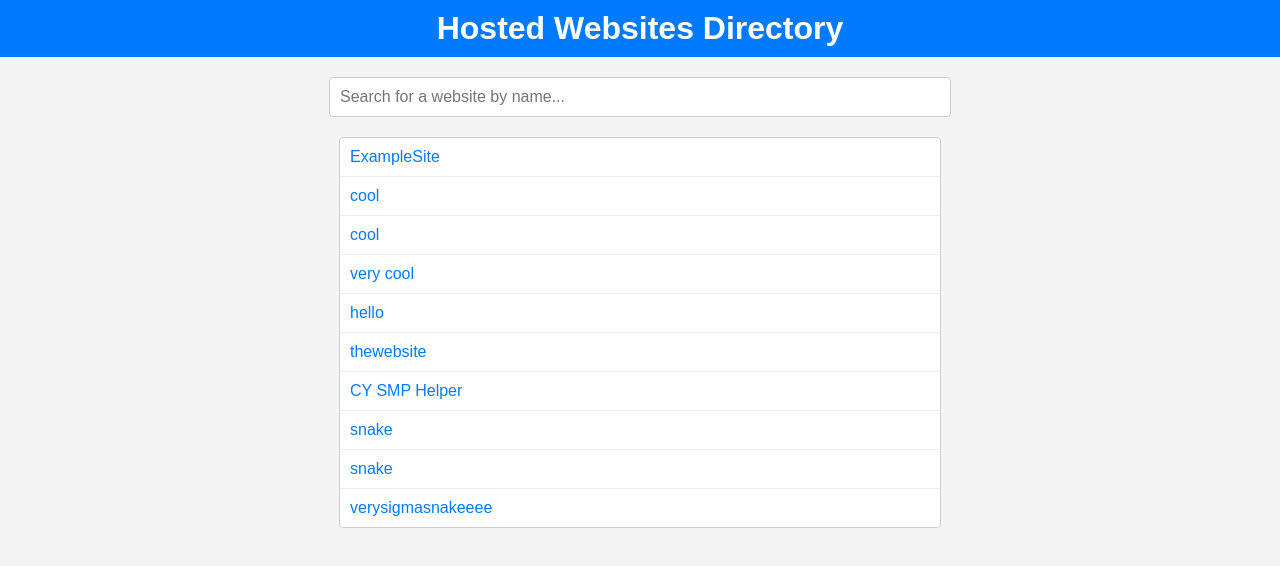
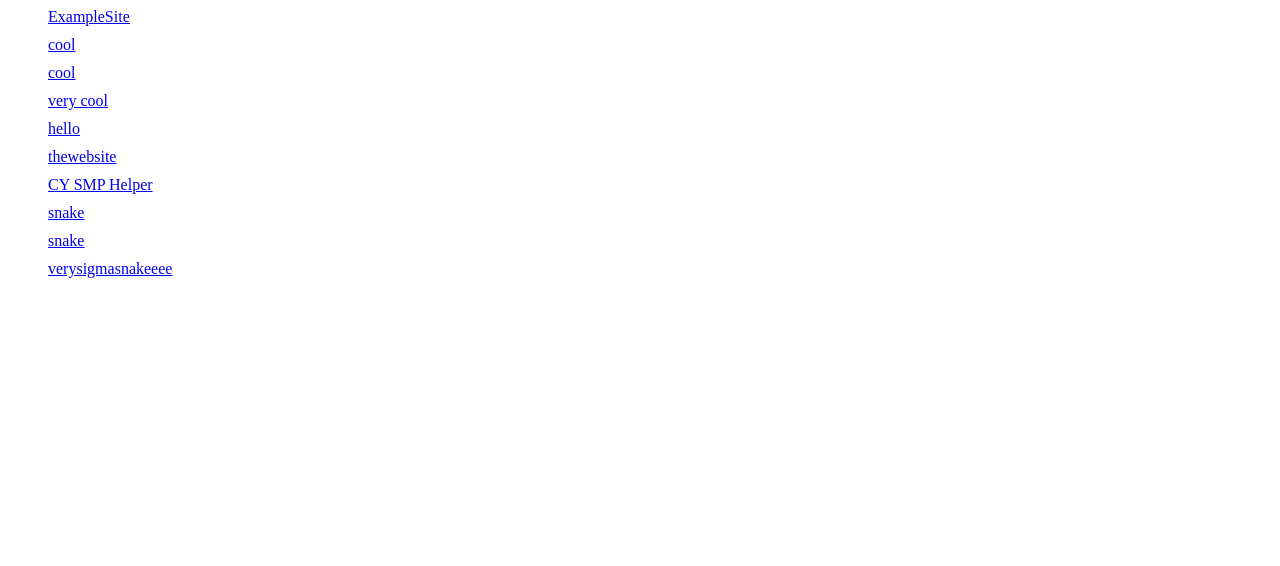
Before and after one commit to CYGear/free-hosting-helper, a plain HTML site: page index.html in a window 1280 px wide. Drawn offline with Linux system fonts and the light colour scheme.

Commit message:
Update index.html

```diff
--- a/index.html
+++ b/index.html
@@ -1,114 +1,34 @@
-<!DOCTYPE html>
-<html lang="en">
-<head>
-  <meta charset="UTF-8">
-  <meta name="viewport" content="width=device-width, initial-scale=1.0">
-  <title>Free Hosted Websites </title>
-  <style>
-    body {
-      font-family: Arial, sans-serif;
-      margin: 0;
-      padding: 0;
-      background-color: #f4f4f4;
-      color: #333;
-    }
-    header {
-      background-color: #007BFF;
-      color: white;
-      padding: 10px 20px;
-      text-align: center;
-    }
-    header h1 {
-      margin: 0;
-    }
-    #searchContainer {
-      margin: 20px auto;
-      text-align: center;
-    }
-    #searchBar {
-      width: 80%;
-      max-width: 600px;
-      padding: 10px;
-      font-size: 16px;
-      border: 1px solid #ccc;
-      border-radius: 4px;
-    }
-    #websitesList {
-      max-height: 500px;
-      overflow-y: scroll;
-      margin: 20px auto;
-      padding: 0;
-      list-style: none;
-      width: 80%;
-      max-width: 600px;
-      border: 1px solid #ccc;
-      border-radius: 4px;
-      background: white;
-    }
-    #websitesList li {
-      padding: 10px;
-      border-bottom: 1px solid #eee;
-    }
-    #websitesList li:last-child {
-      border-bottom: none;
-    }
-    #websitesList a {
-      color: #007BFF;
-      text-decoration: none;
-    }
-    #websitesList a:hover {
-      text-decoration: underline;
-    }
-  </style>
-</head>
-<body>
-  <header>
-    <h1>Hosted Websites Directory</h1>
-  </header>
-  <div id="searchContainer">
-    <input
-      type="text"
-      id="searchBar"
-      placeholder="Search for a website by name..."
-    />
-  </div>
 <ul id="websitesList">
   <!-- Websites will be dynamically added here -->
 </ul>
 <script>
-    // Fetch websites.json and populate the list
   fetch("https://CYGear.github.io/free-hosting-helper/websites.json")
     .then((response) => response.json())
     .then((websites) => {
-        const websitesList = document.getElementById("websitesList");
-        const searchBar = document.getElementById("searchBar");
+      const list = document.getElementById("websitesList");
+      websites.forEach((site) => {
+        const listItem = document.createElement("li");
+        listItem.style.display = "flex";
+        listItem.style.alignItems = "center";
+        listItem.style.marginBottom = "10px";
 
-        function displayWebsites(filteredWebsites) {
-          websitesList.innerHTML = ""; // Clear the list
-          filteredWebsites.forEach((site) => {
-            const listItem = document.createElement("li");
-            listItem.innerHTML = `<a href="${site.url}" target="_blank">${site.name}</a>`;
-            websitesList.appendChild(listItem);
-          });
+        if (site.image) {
+          const img = document.createElement("img");
+          img.src = site.image;
+          img.alt = site.name;
+          img.style.width = "50px";
+          img.style.height = "50px";
+          img.style.marginRight = "10px";
+          listItem.appendChild(img);
         }
 
-        // Initial display of websites
-        displayWebsites(websites);
+        const link = document.createElement("a");
+        link.href = site.url;
+        link.textContent = site.name;
+        link.target = "_blank";
+        listItem.appendChild(link);
 
-        // Search filter
-        searchBar.addEventListener("input", () => {
-          const query = searchBar.value.toLowerCase();
-          const filteredWebsites = websites.filter((site) =>
-            site.name.toLowerCase().includes(query)
-          );
-          displayWebsites(filteredWebsites);
+        list.appendChild(listItem);
       });
-      })
-      .catch((error) => {
-        console.error("Error loading websites.json:", error);
-        document.getElementById("websitesList").innerHTML =
-          "<li>Error loading websites. Please try again later.</li>";
     });
 </script>
-</body>
-</html>
```
Lines whose indentation alone changed are shown as unchanged.
